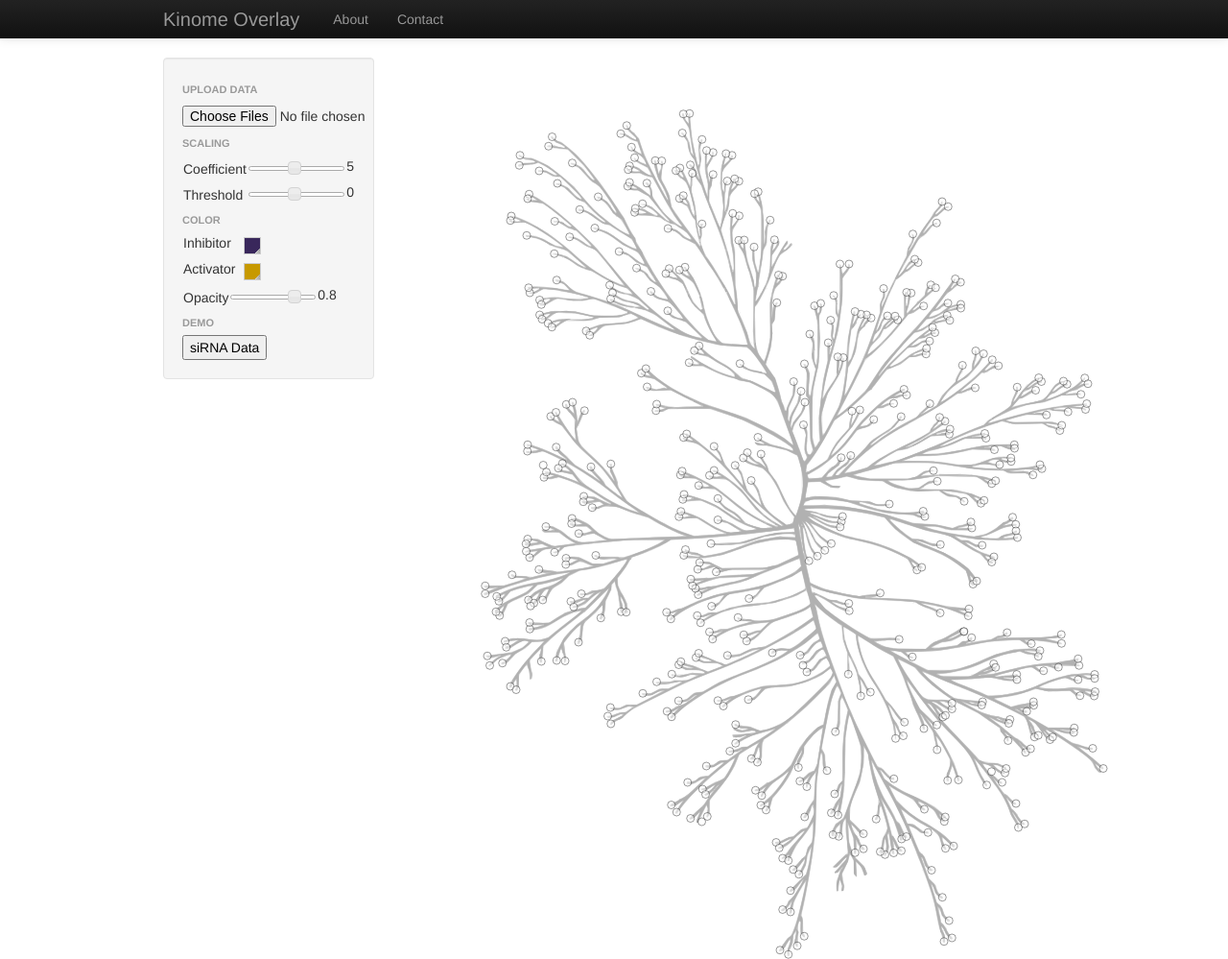
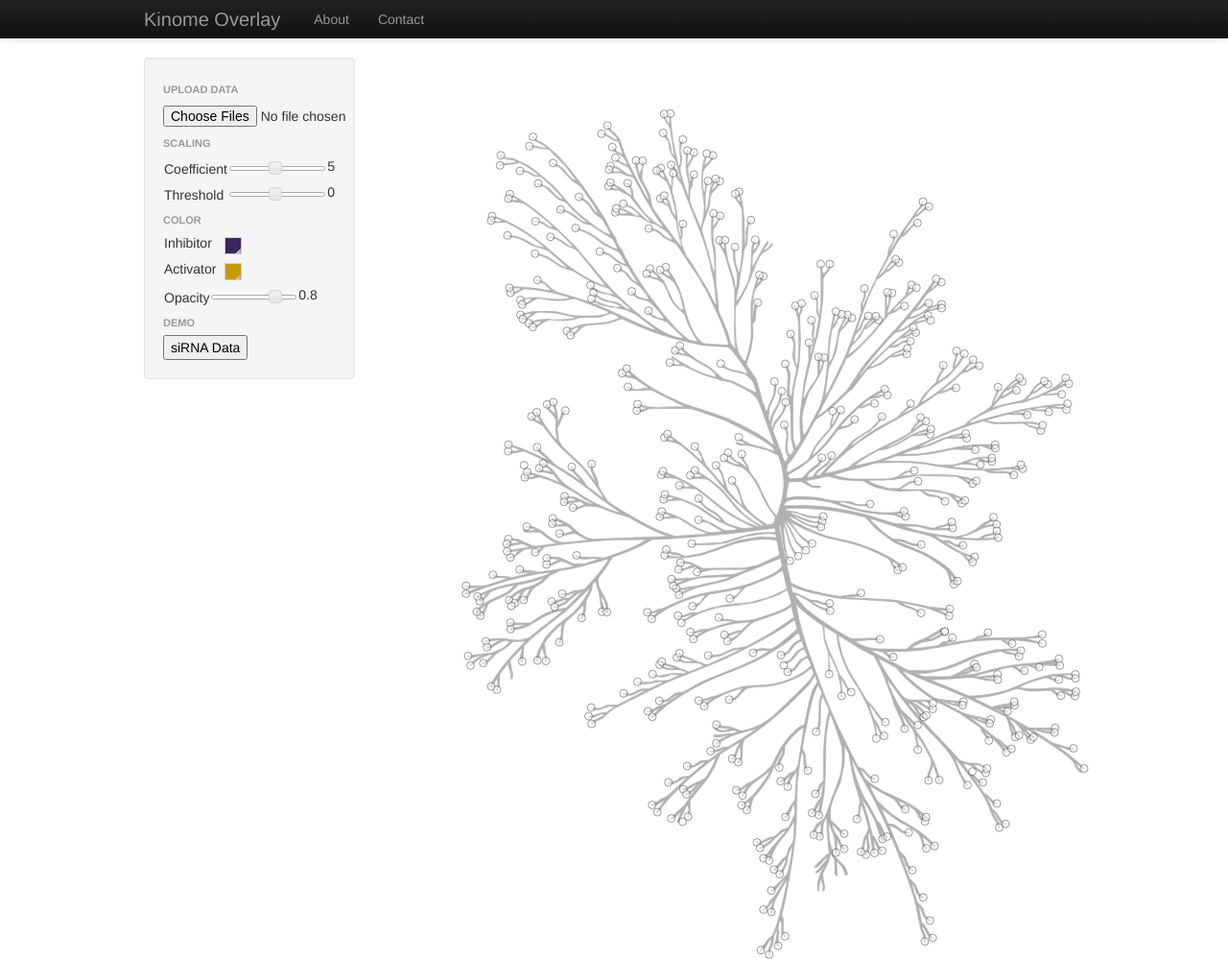
Before and after one commit to kinobus/kinome-overlay, a plain HTML site: page index.html in a window 1280 px wide. Shown: the top 999 px of the page at 96% size. Drawn offline with Linux system fonts and the light colour scheme.

Commit message:
Fixed formatting issues
Aligned control panel and header navbar text offsets

Signed-off-by: Joseph Lee <josel@pdx.edu>

```diff
--- a/index.html
+++ b/index.html
@@ -32,7 +32,7 @@
             <span class="icon-bar"></span>
             <span class="icon-bar"></span>
         </a>
-        <a class="brand" href="#">Kinome Overlay</a>
+        <a class="brand" href="#" style="margin-left: -40px">Kinome Overlay</a>
             <div class="nav-collapse collapse">
                 <ul class="nav">
                     <li><a href="http://code.google.com/p/kinome-overlay">About</a></li>
@@ -48,7 +48,7 @@
     <div class="row">
 
         <!-- Sidebar -->
-        <div class="span3 bs-docs-sidebar">
+        <div class="span3 bs-docs-sidebar" style="margin-left: 0">
             <div class="well sidebar-nav">
                 <ul class="nav nav-list">
 
```
